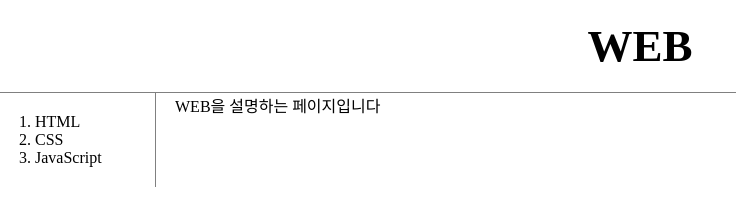
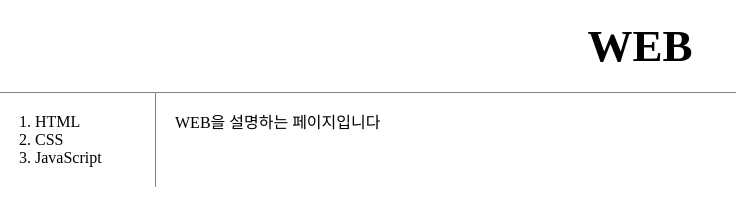
Before and after one commit to eureka3709/web1, a plain HTML site: page index.html in a window 1280 px wide. Shown: the whole page, without its empty margins (0-736 px from the left). Drawn offline with Linux system fonts and the light colour scheme.

Commit message:
index.html

```diff
--- a/index.html
+++ b/index.html
@@ -15,7 +15,7 @@
   <li><a href="3.html">JavaScript</a></li>
 </ol>
 <div id="article">
-  WEB을 설명하는 페이지입니다
+  <p>WEB을 설명하는 페이지입니다</p>
 </div>
 </div>
 
```
